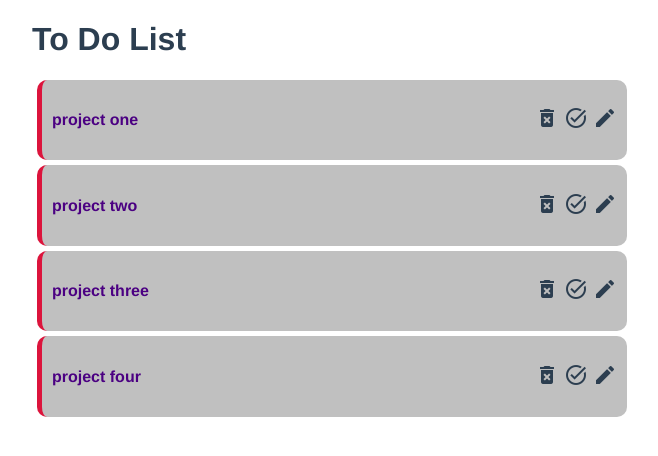
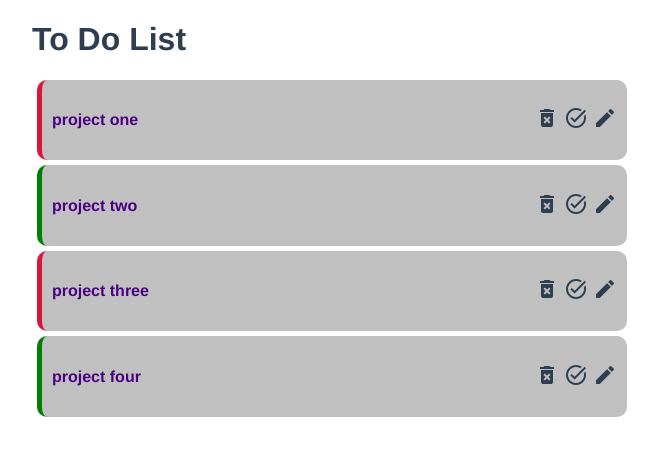
Before and after one commit to Aung-Thu-Heain/vue-todolist, a Vue app: page / in a window 1280 px wide. Shown: the top 456 px of the page, without its empty margins (308-966 px from the left). Built offline with nearby package versions, Linux system fonts and the light colour scheme; data requests are answered from the project's data file.

Commit message:
finish-color

```diff
--- a/database/api.json
+++ b/database/api.json
@@ -3,22 +3,26 @@
     {
       "id": 1,
       "title": "project one",
-      "description": "i am project one"
+      "description": "i am project one",
+      "status": false
     },
     {
       "id": 2,
       "title": "project two",
-      "description": "i am project two"
+      "description": "i am project two",
+      "status": true
     },
     {
       "id": 3,
       "title": "project three",
-      "description": "i am project three"
+      "description": "i am project three",
+      "status": false
     },
     {
       "id": 4,
       "title": "project four",
-      "description": "i am project four"
+      "description": "i am project four",
+      "status": true
     }
   ]
 }
--- a/src/components/SingleProject.vue
+++ b/src/components/SingleProject.vue
@@ -1,5 +1,5 @@
 <template>
-  <div class="card">
+  <div class="card" :class="{ complete: project.status }">
     <div class="flex">
       <div>
         <h4 class="title" @click="detail = !detail">{{ project.title }}</h4>
@@ -64,4 +64,7 @@ span {
 span:hover {
   color: blueviolet;
 }
+.complete {
+  border-left: 5px solid green;
+}
 </style>
```
